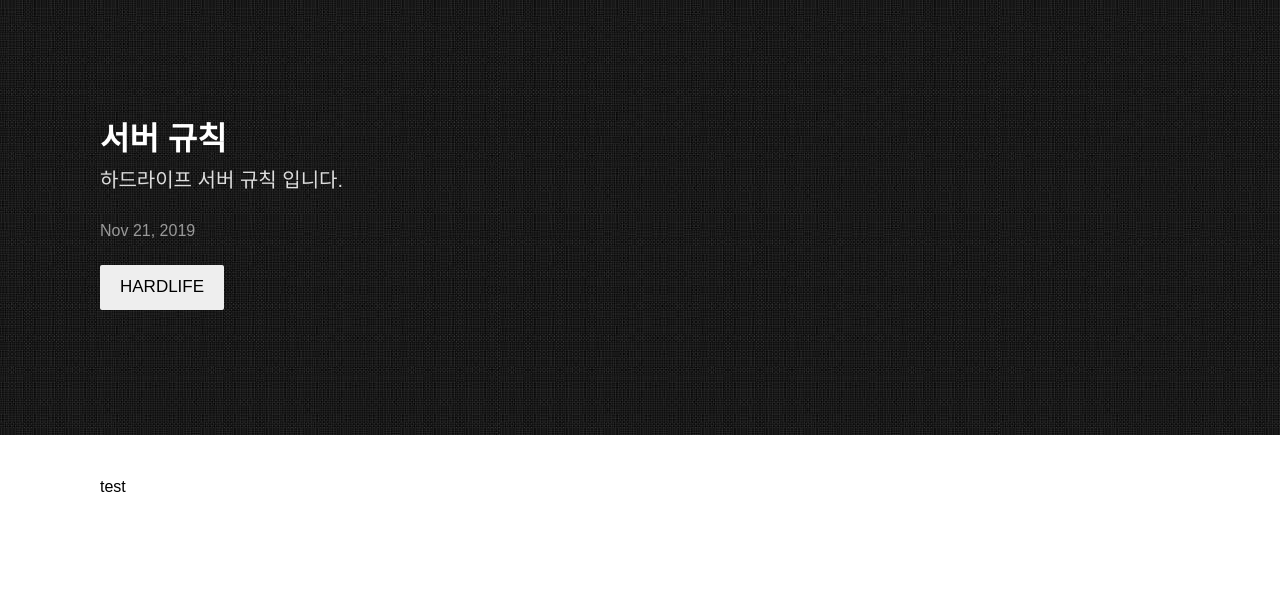
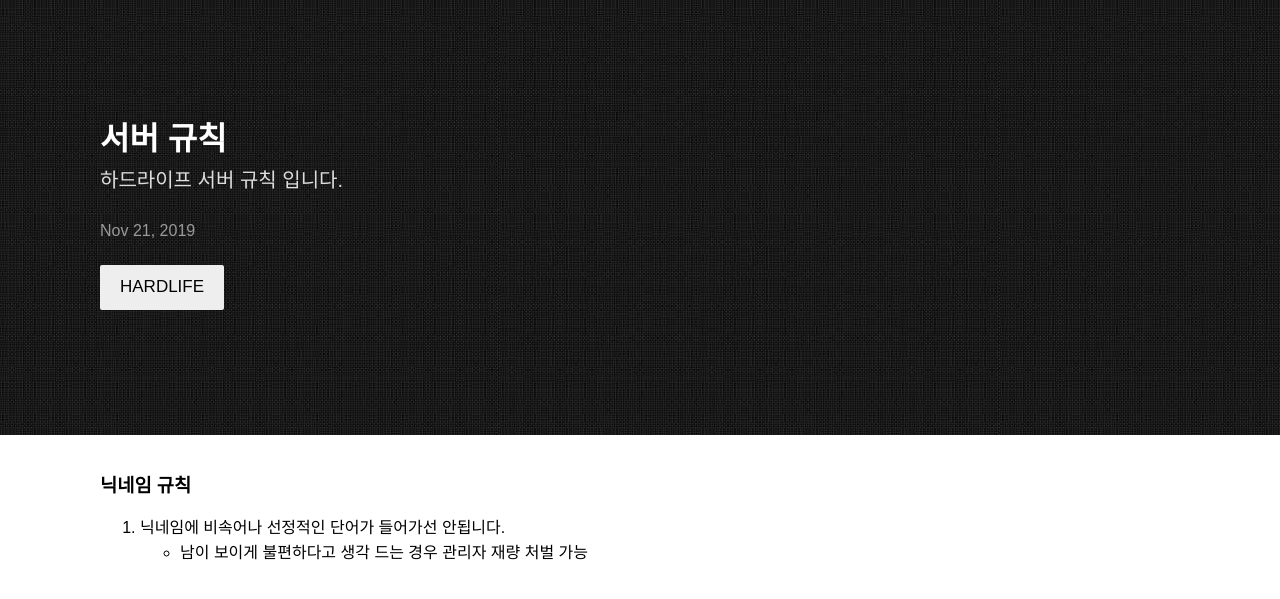
Before and after one commit to dueilee0/dueilee0.github.io, a Jekyll site: the page built from _posts/2019-11-21-서버-규칙.markdown, in a window 1280 px wide. Shown: the top 599 px of the page. Built offline with Jekyll 4.4.1, drawn with Linux system fonts in a browser that asks for light colours; some web fonts are replaced.

Commit message:
Update 2019-11-21-서버-규칙.markdown

```diff
--- a/_posts/2019-11-21-서버-규칙.markdown
+++ b/_posts/2019-11-21-서버-규칙.markdown
@@ -5,5 +5,6 @@ description: 하드라이프 서버 규칙 입니다.
 date:   2019-11-21 21:03:36
 categories: HARDLIFE
 ---
-
-test
+### 닉네임 규칙
+1. 닉네임에 비속어나 선정적인 단어가 들어가선 안됩니다.
+  - 남이 보이게 불편하다고 생각 드는 경우 관리자 재량 처벌 가능
```
